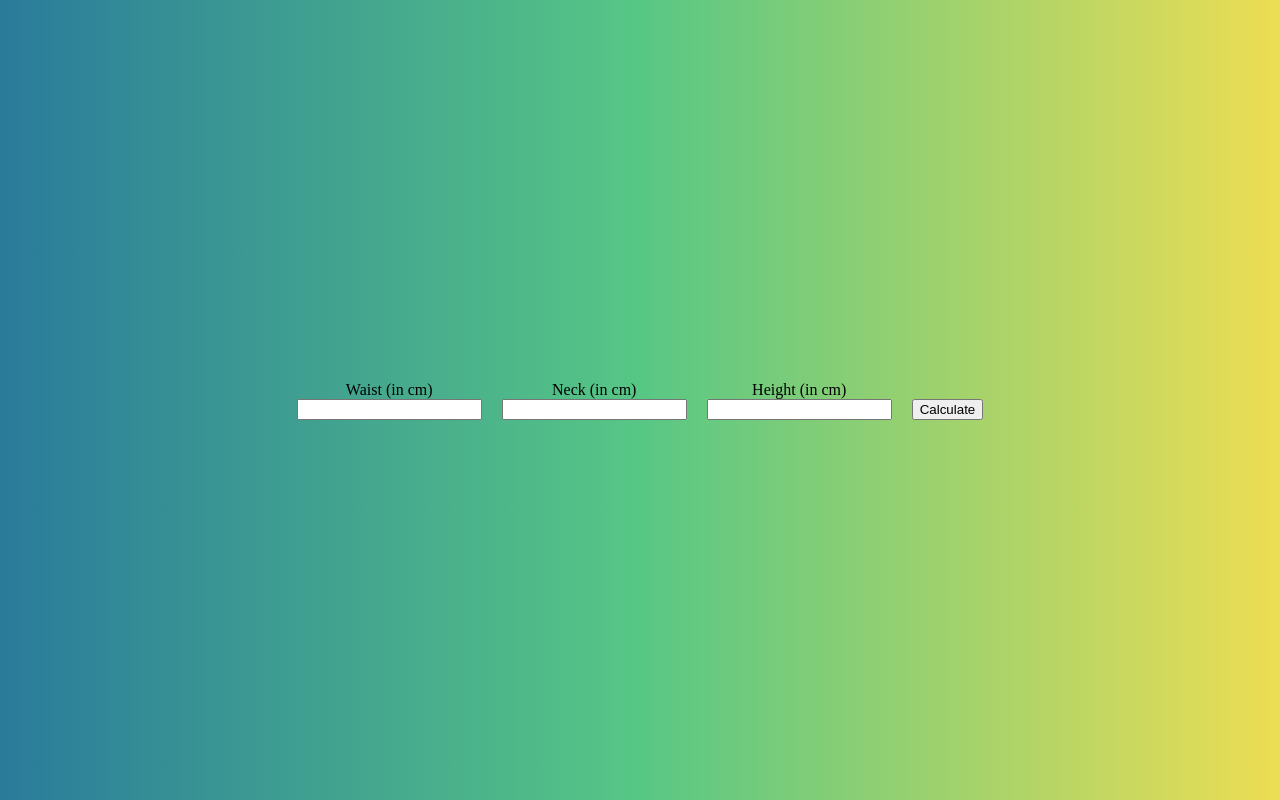
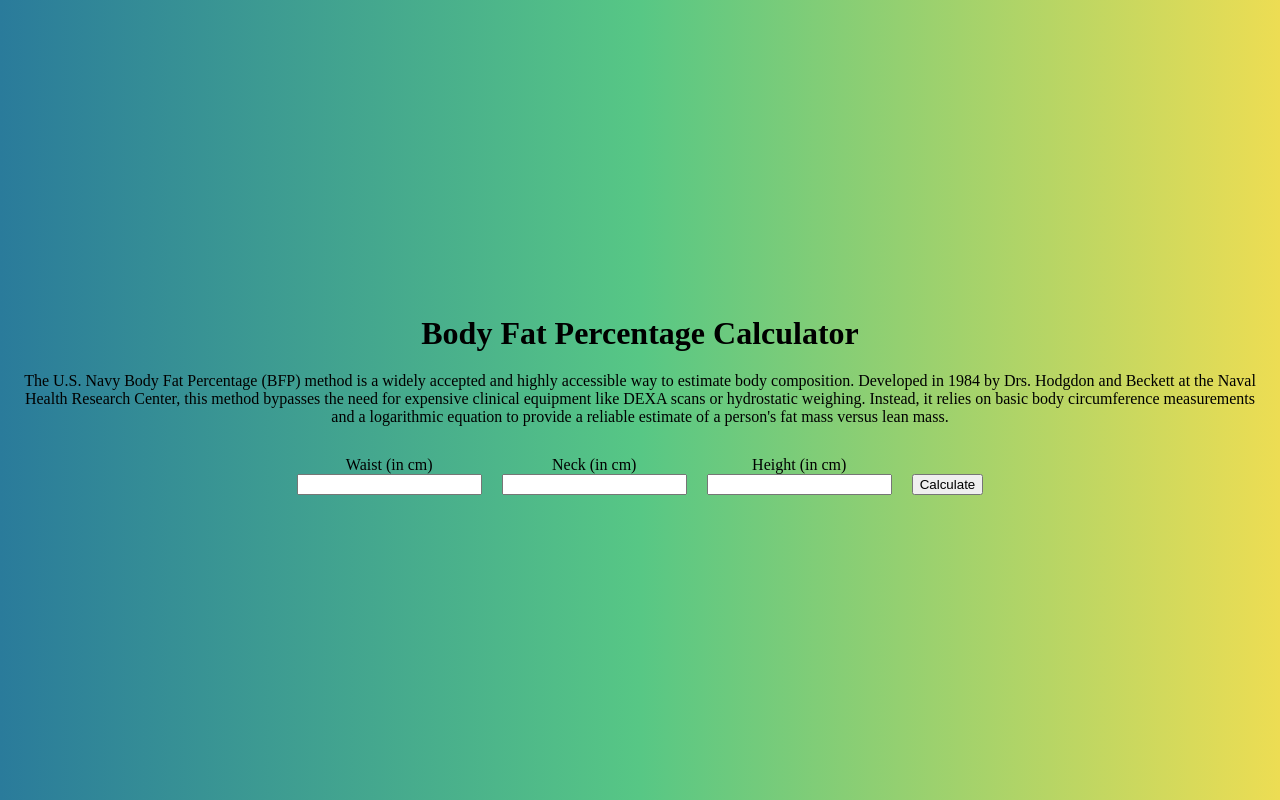
Before and after one commit to kuro-neko-xyz/bfpcalculator.fit, a React (Vite) app: page / in a window 1280 px wide. Built offline with nearby package versions, Linux system fonts and the light colour scheme.

Commit message:
Closes #3

```diff
--- a/src/App.css
+++ b/src/App.css
@@ -14,6 +14,15 @@
   flex-direction: column;
   align-items: center;
   justify-content: center;
+}
+
+.hero {
+  text-align: center;
+  padding: 20px;
+}
+
+.hero h1 {
+  margin-bottom: 20px;
 }
 
 .data {
--- a/src/App.tsx
+++ b/src/App.tsx
@@ -31,6 +31,18 @@ function App() {
 
   return (
     <div className="container">
+      <div className="hero">
+        <h1>Body Fat Percentage Calculator</h1>
+        <p>
+          The U.S. Navy Body Fat Percentage (BFP) method is a widely accepted
+          and highly accessible way to estimate body composition. Developed in
+          1984 by Drs. Hodgdon and Beckett at the Naval Health Research Center,
+          this method bypasses the need for expensive clinical equipment like
+          DEXA scans or hydrostatic weighing. Instead, it relies on basic body
+          circumference measurements and a logarithmic equation to provide a
+          reliable estimate of a person's fat mass versus lean mass.
+        </p>
+      </div>
       <div className="data">
         <div className="field">
           <label>Waist (in cm)</label>
```
